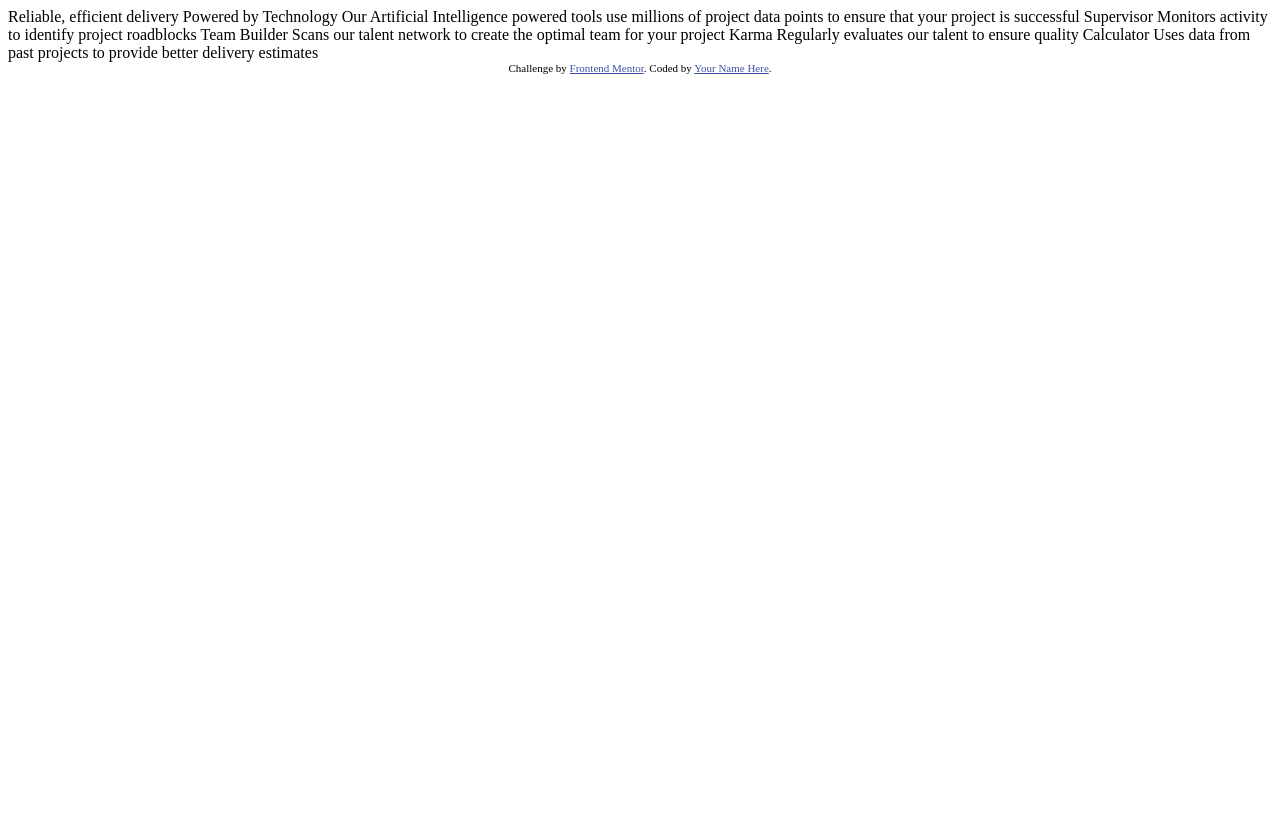
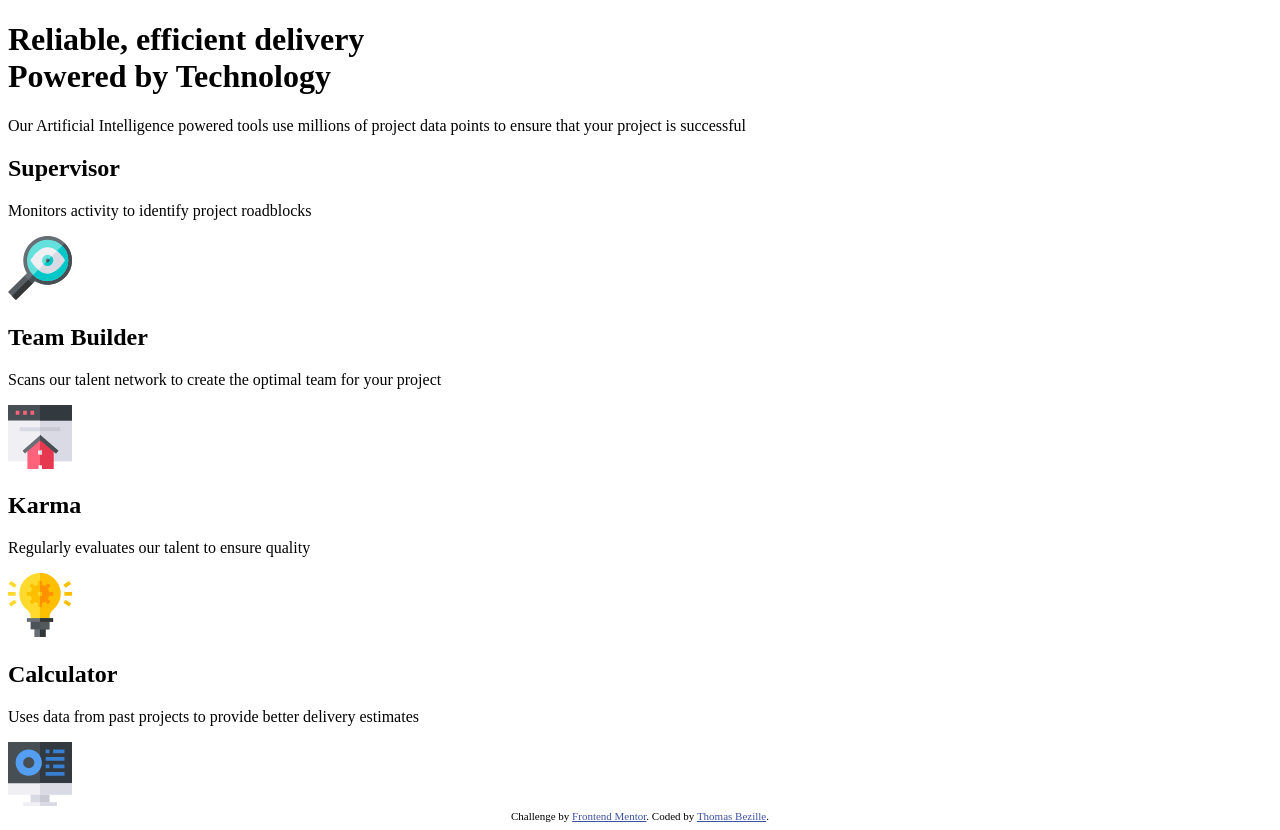
Before and after one commit to Thomas-Bezille/FrontEnd-Mentor_Four_card_feature_section, a plain HTML site: page index.html in a window 1280 px wide. Before the commit the page ends 800 px from the top, so only its background shows below. Drawn offline with Linux system fonts and the light colour scheme.

Commit message:
📦 FEAT: Création de la structure HTML

```diff
--- a/index.html
+++ b/index.html
@@ -1,43 +1,75 @@
-<!DOCTYPE html>
+<!doctype html>
 <html lang="en">
   <head>
-  <meta charset="UTF-8">
-  <meta name="viewport" content="width=device-width, initial-scale=1.0"> <!-- displays site properly based on user's device -->
-
-  <link rel="icon" type="image/png" sizes="32x32" href="./images/favicon-32x32.png">
-
+    <meta charset="UTF-8" />
+    <meta name="viewport" content="width=device-width, initial-scale=1.0" />
+    <link
+      rel="icon"
+      type="image/png"
+      sizes="32x32"
+      href="./images/favicon-32x32.png" />
     <title>Frontend Mentor | Four card feature section</title>
-
-  <!-- Feel free to remove these styles or customise in your own stylesheet 👍 -->
     <style>
-    .attribution { font-size: 0.6875rem; text-align: center; }
-    .attribution a { color: hsl(228, 45%, 44%); }
+      .attribution {
+        font-size: 0.6875rem;
+        text-align: center;
+      }
+      .attribution a {
+        color: hsl(228, 45%, 44%);
+      }
     </style>
   </head>
   <body>
+    <header>
+      <h1>
+        Reliable, efficient delivery<br /><span>Powered by Technology</span>
+      </h1>
+      <p>
+        Our Artificial Intelligence powered tools use millions of project data
+        points to ensure that your project is successful
+      </p>
+    </header>
 
-  Reliable, efficient delivery
-  Powered by Technology
-
-  Our Artificial Intelligence powered tools use millions of project data points
-  to ensure that your project is successful
-
-  Supervisor
-  Monitors activity to identify project roadblocks
-
-  Team Builder
+    <main>
+      <div class="card">
+        <h2>Supervisor</h2>
+        <p>Monitors activity to identify project roadblocks</p>
+        <img
+          src="./docs/images/icon-supervisor.svg"
+          alt="Icon for the Supervisor section" />
+      </div>
+      <div class="card">
+        <h2>Team Builder</h2>
+        <p>
           Scans our talent network to create the optimal team for your project
-
-  Karma
-  Regularly evaluates our talent to ensure quality
-
-  Calculator
-  Uses data from past projects to provide better delivery estimates
-
+        </p>
+        <img
+          src="./docs/images/icon-team-builder.svg"
+          alt="Icon for the Team Builder section" />
+      </div>
+      <div class="card">
+        <h2>Karma</h2>
+        <p>Regularly evaluates our talent to ensure quality</p>
+        <img
+          src="./docs/images/icon-karma.svg"
+          alt="Icon for the Karma section" />
+      </div>
+      <div class="card">
+        <h2>Calculator</h2>
+        <p>Uses data from past projects to provide better delivery estimates</p>
+        <img
+          src="./docs/images/icon-calculator.svg"
+          alt="Icon for the Calculator section" />
+      </div>
+    </main>
 
     <footer class="attribution">
-      Challenge by <a href="https://www.frontendmentor.io?ref=challenge">Frontend Mentor</a>.
-      Coded by <a href="#">Your Name Here</a>.
+      Challenge by
+      <a
+        href="https://www.frontendmentor.io/challenges/four-card-feature-section-weK1eFYK"
+        >Frontend Mentor</a
+      >. Coded by
+      <a href="https://github.com/Thomas-Bezille/">Thomas Bezille</a>.
     </footer>
   </body>
 </html>
```
Lines whose indentation alone changed are shown as unchanged.
